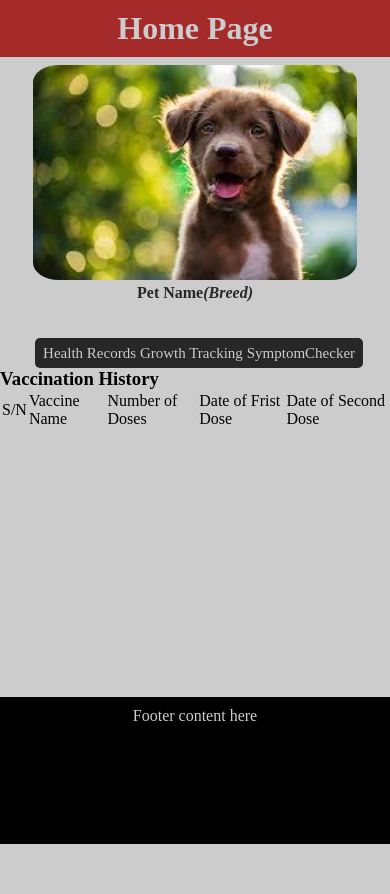
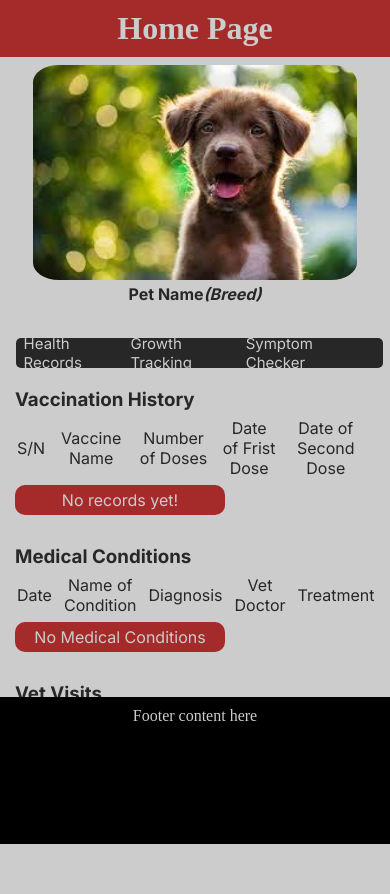
Before and after one commit to CharlesOkechukwu/Happy_pets, a Python web app: template templates/health_tracker.html in a window 390 px wide. Run offline with Jinja, Linux system fonts and the light colour scheme; the template is opened without the code that fills it, so the values that code supplies are empty.

Commit message:
complete mobile and desktop frontend design for health_tracker page

```diff
--- a/static/styles/health_tracker.css
+++ b/static/styles/health_tracker.css
@@ -9,6 +9,8 @@
     width: 100vw;
     background-color: #CCCCCC;
     margin-top: 100px;
+    font-style: bold;
+    font-family: "Inter", sans-serif;
 }
 
 /* mobile version styles */
@@ -42,9 +44,9 @@
 /* style nav-bar  mobile view */
 .container .content .nav-bar {
     background-color: #272727;
-    width: 80%;
+    width: 90%;
     height: 30px;
-    margin: 0 9%;
+    margin: 0 4%;
     display: flex;
     align-items: center;
     justify-content: space-between;
@@ -62,6 +64,38 @@
     color: #EF7676;
 }
 
+.container .content .health-records {
+    margin-top: 10px;
+    padding: 10px 15px;
+    color: #272727;
+}
+
+/* style vaccination history table mobile view */
+.container .content .health-records h3 {
+    margin-bottom: 0px;
+}
+
+.container .content .health-records table {
+    text-align: center;
+}
+.container .content .health-records table tr td {
+    padding: 5px 10px 5px 0;
+}
+
+.container .content .health-records p {
+    padding: 5px;
+    background-color: brown;
+    width: 200px;
+    text-align: center;
+    color: #CCCCCC;
+    border-radius: 10px;
+
+}
+
+/* style table title both views */
+.container .content .health-records .table-title {
+    margin-top: 30px;
+}
 /* style for destop view health tracker header */
 @media (min-width: 600px) {
     .container .profile-icon {
@@ -119,4 +153,19 @@
     .container .content .nav-bar a:hover {
         color: #EF7676;
     }
+
+    /* style transaction history */
+    .container .content .health-records {
+        margin-top: 30px;
+        margin-left: 0px;
+        color: #272727;
+    }
+
+    .container .content .health-records h3 {
+        margin-bottom: 5px;
+    }
+
+    .container .content .health-records table tr td {
+        padding: 5px 10px 5px 0;
+    }
 }
--- a/templates/health_tracker.html
+++ b/templates/health_tracker.html
@@ -6,6 +6,9 @@
     <title>Home Page</title>
     <link rel="stylesheet" href="../static/styles/base.css">
     <link rel="stylesheet" href="../static/styles/health_tracker.css">
+    <link rel="preconnect" href="https://fonts.googleapis.com">
+    <link rel="preconnect" href="https://fonts.gstatic.com" crossorigin>
+    <link href="https://fonts.googleapis.com/css2?family=Inter:wght@100..900&display=swap" rel="stylesheet">
 </head>
 <body>
     <header>
@@ -22,7 +25,7 @@
                 <div class="nav-bar">
                     <a href="#" class="mini-nav">Health Records</a>
                     <a href="#" class="mini-nav">Growth Tracking</a>
-                    <a href="#" class="mini-nav">SymptomChecker</a>
+                    <a href="#" class="mini-nav">Symptom Checker</a>
                 </div>
                 <div class="health-records">
                     <h3>Vaccination History</h3>
@@ -35,6 +38,31 @@
                             <td>Date of Second Dose</td>
                         </tr>
                     </table>
+                    <p>No records yet!</p>
+
+                    <h3 class="table-title">Medical Conditions</h3>
+                    <table class="med-conditions">
+                        <tr>
+                            <td>Date</td>
+                            <td>Name of Condition</td>
+                            <td>Diagnosis</td>
+                            <td>Vet Doctor</td>
+                            <td>Treatment</td>
+                        </tr>
+                    </table>
+                    <p>No Medical Conditions</p>
+
+                    <h3 class="table-title">Vet Visits</h3>
+                    <table class="pet-visits">
+                        <tr>
+                            <td>S/N</td>
+                            <td>Date</td>
+                            <td>Time of Visist</td>
+                            <td>Duration</td>
+                            <td>Vet Doctor</td>
+                        </tr>
+                    </table>
+                    <p>No records yet!</p>
                 </div>
             </div>
         </div>
```
